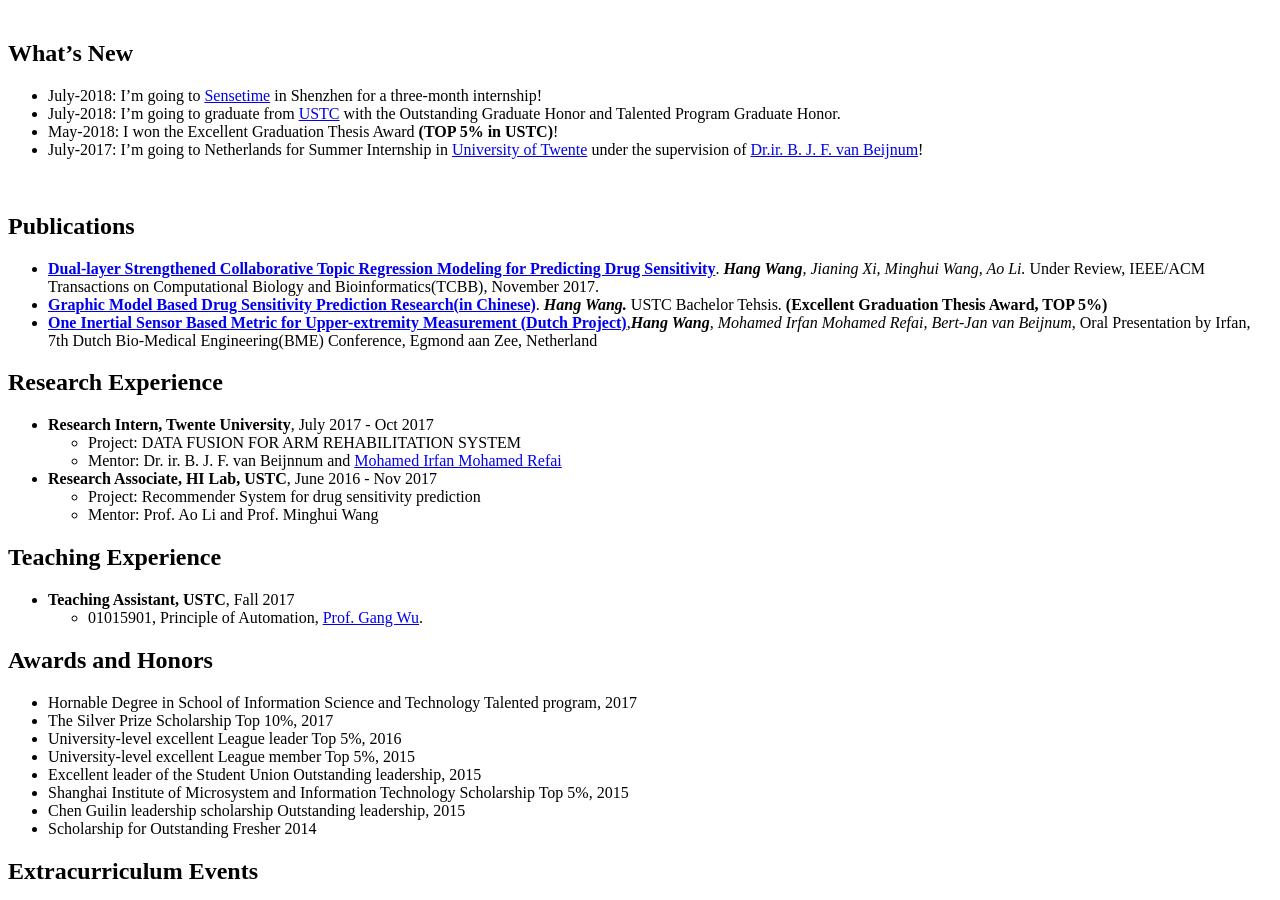
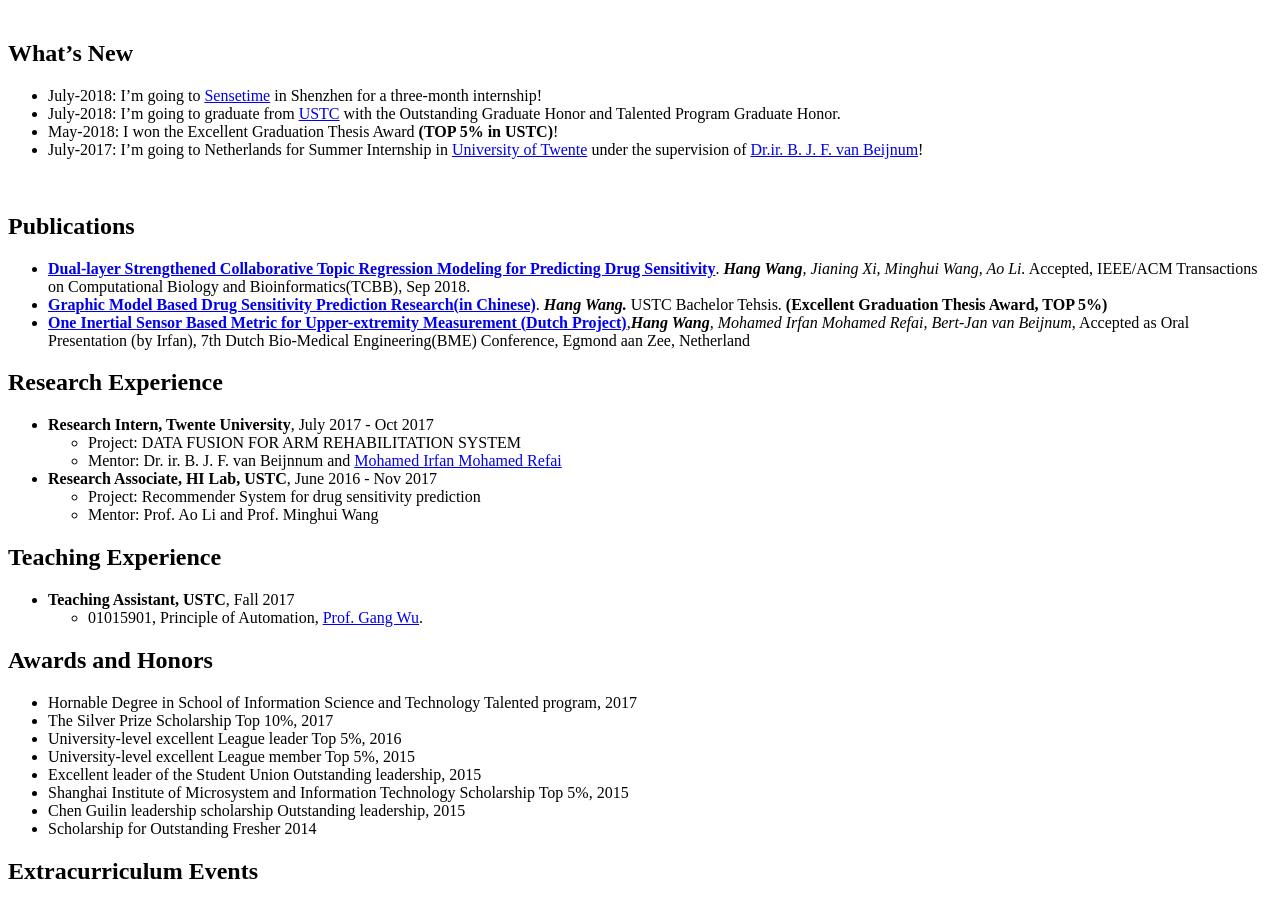
Before and after one commit to ustcmike/ustcmike.github.io, a Jekyll site: the page built from index.md, in a window 1280 px wide and 900 px high, scrolled down 416 px. Built offline with Jekyll 4.4.1, drawn with Linux system fonts in a browser that asks for light colours; nearby versions of some CDN libraries; our own code applies the rules of GitHub Pages for plain Markdown files.

Commit message:
Update index.md

```diff
--- a/index.md
+++ b/index.md
@@ -27,9 +27,9 @@ My research interests include data mining and its wide application on biomedical
 &nbsp;
 
 ## Publications
-  * **[Dual-layer Strengthened Collaborative Topic Regression Modeling for Predicting Drug Sensitivity](static/papers/17-dsctr.pdf)**. *__Hang Wang__, Jianing Xi, Minghui Wang, Ao Li.* Under Review, IEEE/ACM Transactions on Computational Biology and Bioinformatics(TCBB), November 2017.
+  * **[Dual-layer Strengthened Collaborative Topic Regression Modeling for Predicting Drug Sensitivity](static/papers/17-dsctr.pdf)**. *__Hang Wang__, Jianing Xi, Minghui Wang, Ao Li.* Accepted, IEEE/ACM Transactions on Computational Biology and Bioinformatics(TCBB), Sep 2018.
   * **[Graphic Model Based Drug Sensitivity Prediction Research(in Chinese)](static/papers/18-thesis.pdf)**. *__Hang Wang.__* USTC Bachelor Tehsis. **(Excellent Graduation Thesis Award, TOP 5%)**
-  * **[One Inertial Sensor Based Metric for Upper-extremity Measurement (Dutch Project)](static/papers/17-tnsre.pdf)**,*__Hang Wang__, Mohamed Irfan Mohamed Refai, Bert-Jan van Beijnum*, Oral Presentation by Irfan, 7th Dutch Bio-Medical Engineering(BME)  Conference, Egmond aan Zee, Netherland
+  * **[One Inertial Sensor Based Metric for Upper-extremity Measurement (Dutch Project)](static/papers/17-tnsre.pdf)**,*__Hang Wang__, Mohamed Irfan Mohamed Refai, Bert-Jan van Beijnum*, Accepted as Oral Presentation (by Irfan), 7th Dutch Bio-Medical Engineering(BME)  Conference, Egmond aan Zee, Netherland
 
 
 ## Research Experience
```
